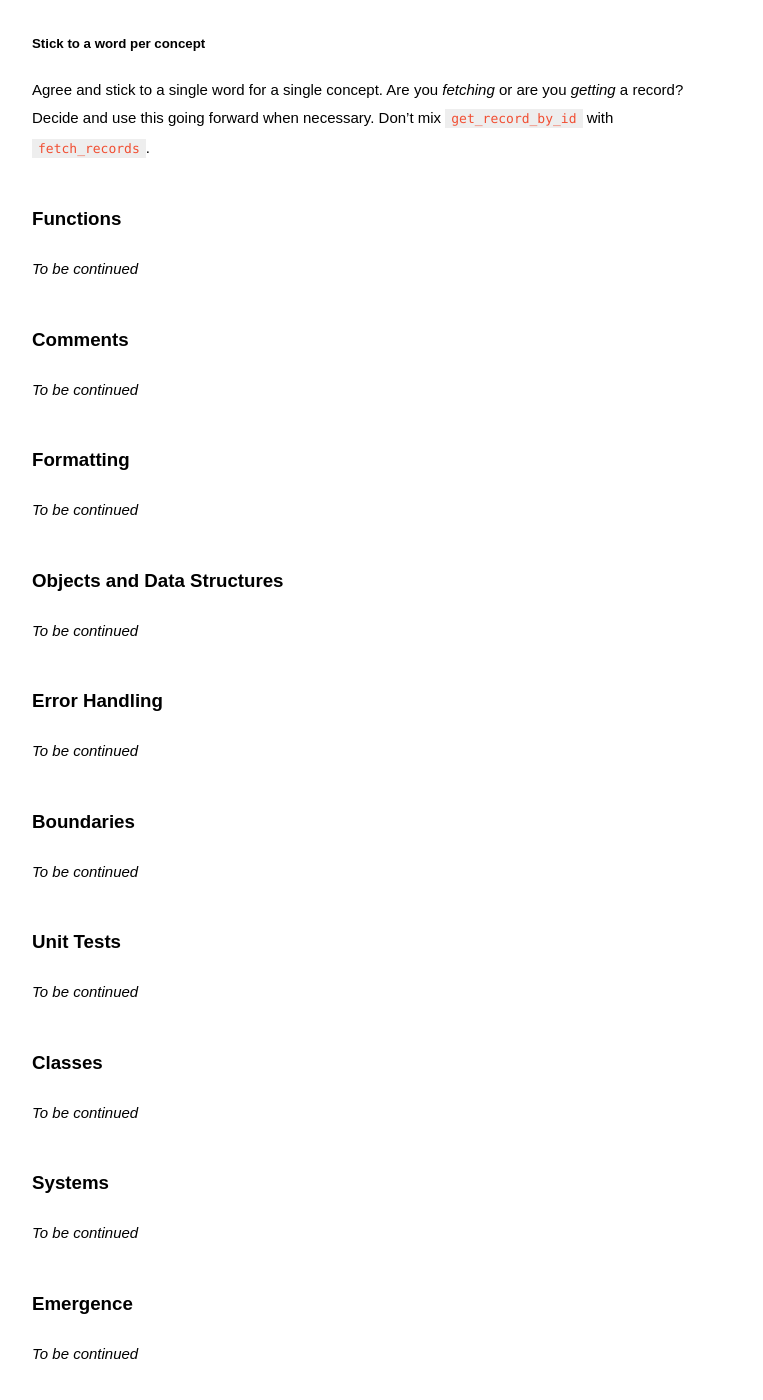
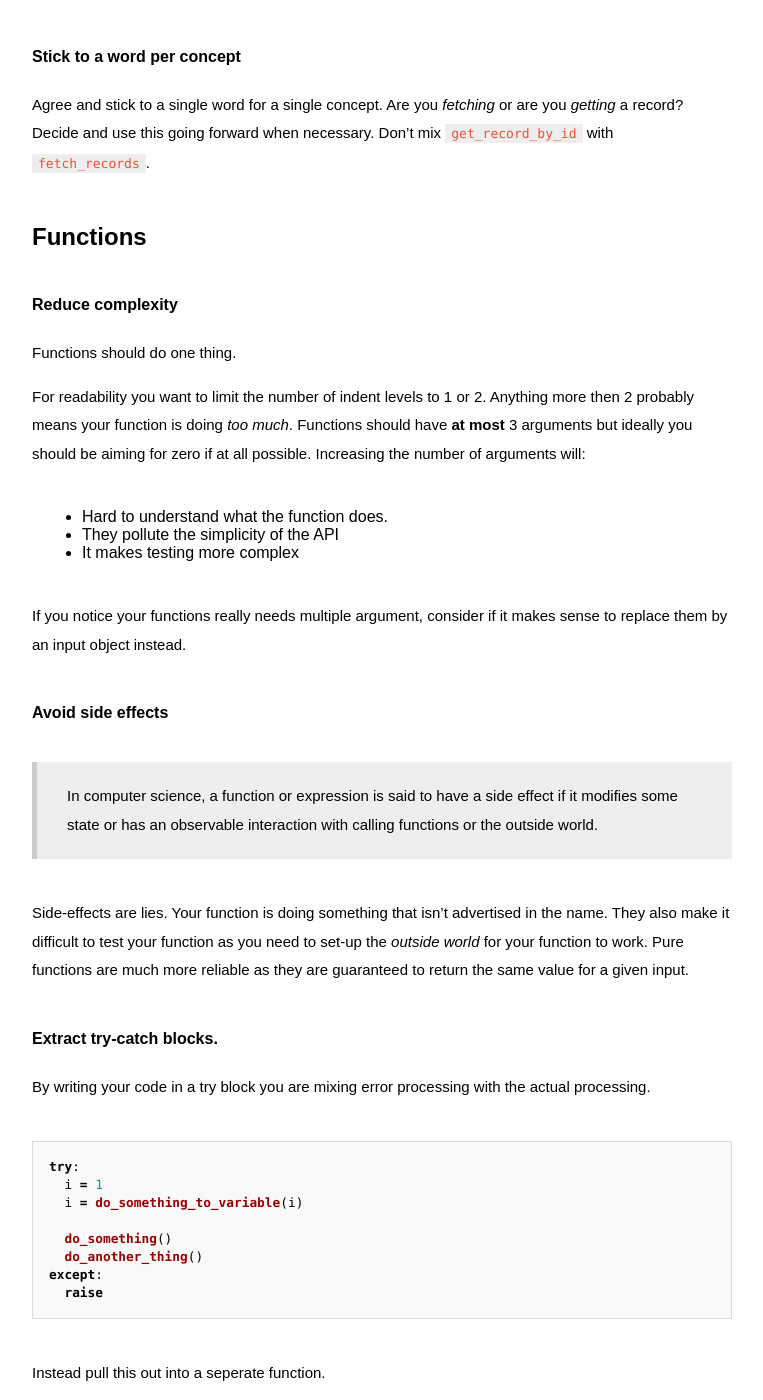
Before and after one commit to svenhofstede-zz/svenhofstede.github.ios, a Jekyll site: the page built from _posts/2016-12-12-clean-code-summary.md, in a window 1280 px wide and 1400 px high, scrolled down 1190 px. Shown: the whole window, without its empty margins (258-1021 px from the left). Built offline with Jekyll 4.4.1, drawn with Linux system fonts in a browser that asks for light colours; some web fonts are replaced; some of the changed text lies outside the part shown.

Commit message:
Work on clean code

````diff
--- a/_posts/2016-12-12-clean-code-summary.md
+++ b/_posts/2016-12-12-clean-code-summary.md
@@ -11,68 +11,124 @@ I'm approaching this book from an un-experienced programming in terms of applica
 
 This blog post is work-in-progress while working myself through the book. It will loosely follow the structure of the book.
 
-### The Art of Naming
+## The Art of Naming
 
 *There are two hard things in computer science: cache invalidation, **naming things**.*
 
 The naming of variables and functions is an art in itself. You need to come up with a name that perfectly explains why and how a variable or function is used and what it is. It can't be too long but it shouldn't be too short. Longer is better then shorter is that means the intent is clear.
 
-##### Make it Searchable
+#### Make it Searchable
 
 If possible, make sure the name is searchable. You need to be able to easily jump to a variables. Don't call them `x`, `counter` or `max_number`. If you are using `counter` once, you'll probably use it often so searching the right one is inconvenient. And you don't want the search to bring you to every `x` in the text.
 
-##### Talking about variables
+#### Talking about variables
 
 Make stuff pronounceable. This helps greatly in talking about the functions and variables with other people. Instead of having to refer to `df_incr` we can just **say** `dataframe_incremental`. Yes it might be longer to type but copy-paste and auto-complete are commonplace.
 
-##### Stick to a word per concept
+#### Stick to a word per concept
 
 Agree and stick to a single word for a single concept. Are you *fetching* or are you *getting* a record? Decide and use this going forward when necessary. Don't mix `get_record_by_id` with `fetch_records`.
 
-### Functions
+## Functions
+
+#### Reduce complexity
+
+Functions should do one thing.
+
+For readability you want to limit the number of indent levels to 1 or 2. Anything more then 2 probably means your function is doing *too much*. Functions should have **at most** 3 arguments but ideally you should be aiming for zero if at all possible. Increasing the number of arguments will:
+
+* Hard to understand what the function does.
+* They pollute the simplicity of the API
+* It makes testing more complex
+
+If you notice your functions really needs multiple argument, consider if it makes sense to replace them by an input object instead.
+
+#### Avoid side effects
+
+> In computer science, a function or expression is said to have a side effect if it modifies some state or has an observable interaction with calling functions or the outside world.
+
+Side-effects are lies. Your function is doing something that isn't advertised in the name. They also make it difficult to test your function as you need to set-up the *outside world* for your function to work. Pure functions are much more reliable as they are guaranteed to return the same value for a given input.
+
+#### Extract try-catch blocks.
+
+By writing your code in a try block you are mixing error processing with the actual processing.
+
+
+```python
+try:
+  i = 1
+  i = do_something_to_variable(i)
+
+  do_something()
+  do_another_thing()
+except:
+  raise
+```
+
+Instead pull this out into a seperate function.
+
+```python
+def do_loads_of_things():
+  i = 1
+  i = do_something_to_variable(i)
+
+  do_something()
+  do_another_thing()
+
+try:
+  do_loads_of_things()
+except:
+  raise
+```
+
+#### Write test, write code, refactor
+
+It's hard to write clean functions on first pass and people rarely do. There is nothing wrong with writing ugly code that just works and then refactoring it to make it clean.
+
+## Comments
+
+Comments, in general, should be avoided. Try to replace with more expressive function names.
+
+Don't leave commented code hanging around. If you don't need it, get rid of it.  If someone (or even yourself) comes along at a later date they don't know why the code is commented out. They would fear either removing or uncommenting it. Remember you have source control to retrieve old code. Same thing for journal comments, this is dealt with by the source control. No need to track this in the code.
+
+Add comments near the source of the thing you are commenting. Don't add a comment for a function where you are using the function. Instead comment where the function is defined.
+
+## Formatting
 
 *To be continued*
 
-### Comments
+## Objects and Data Structures
 
 *To be continued*
 
-### Formatting
+## Error Handling
 
 *To be continued*
 
-### Objects and Data Structures
+## Boundaries
 
 *To be continued*
 
-### Error Handling
+## Unit Tests
 
 *To be continued*
 
-### Boundaries
+## Classes
 
 *To be continued*
 
-### Unit Tests
+## Systems
 
 *To be continued*
 
-### Classes
+## Emergence
 
 *To be continued*
 
-### Systems
+## Concurrency
 
 *To be continued*
 
-### Emergence
+## Successive Refinement
 
 *To be continued*
-
-### Concurrency
-
-*To be continued*
-
-### Successive Refinement
-
-*To be continued*
````
